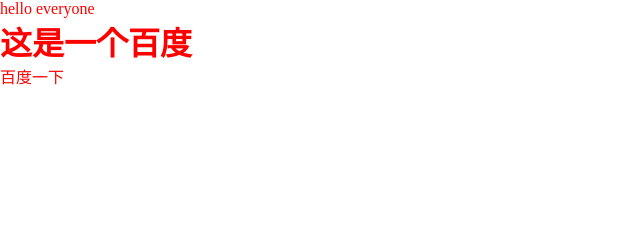
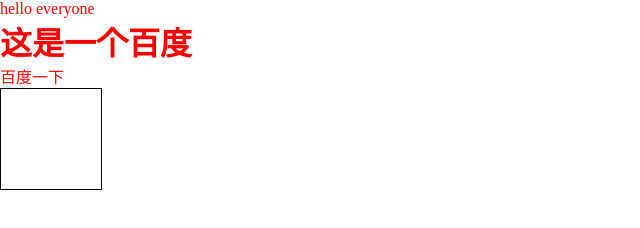
Before and after one commit to ManOrPink/myDemo, a plain HTML site: page index.html in a window 1280 px wide. Shown: the whole page, without its empty margins (0-640 px from the left). Drawn offline with Linux system fonts and the light colour scheme.

Commit message:
index.html

```diff
--- a/index.html
+++ b/index.html
@@ -13,6 +13,11 @@
             color: red;
             text-decoration: none;
         }
+        .box{
+            width: 100px;
+            height: 100px;
+            border: 1px solid black;
+        }
     </style>
 </head>
 <body>
@@ -21,5 +26,6 @@
     <div>
         <a href="https://www.baidu.com/">百度一下</a>
     </div>
+    <div class="box"></div>
 </body>
 </html>
```
